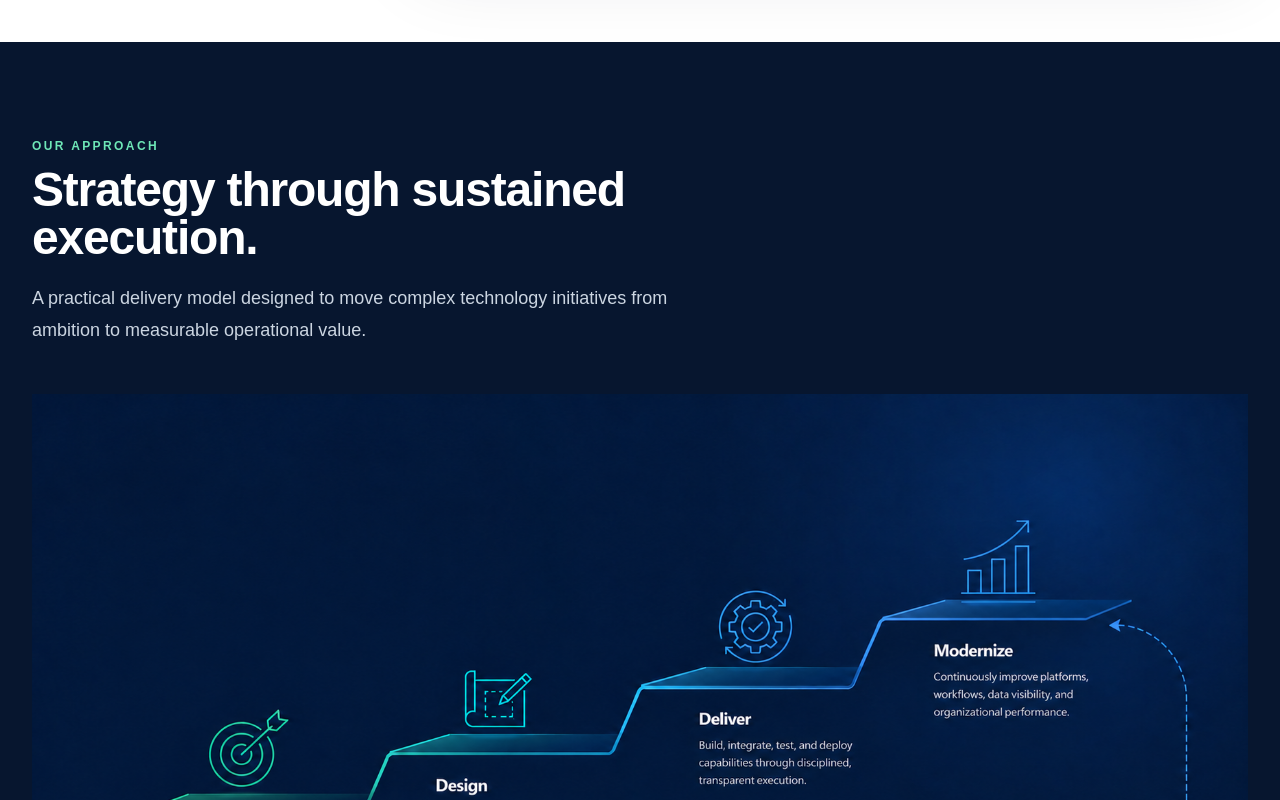
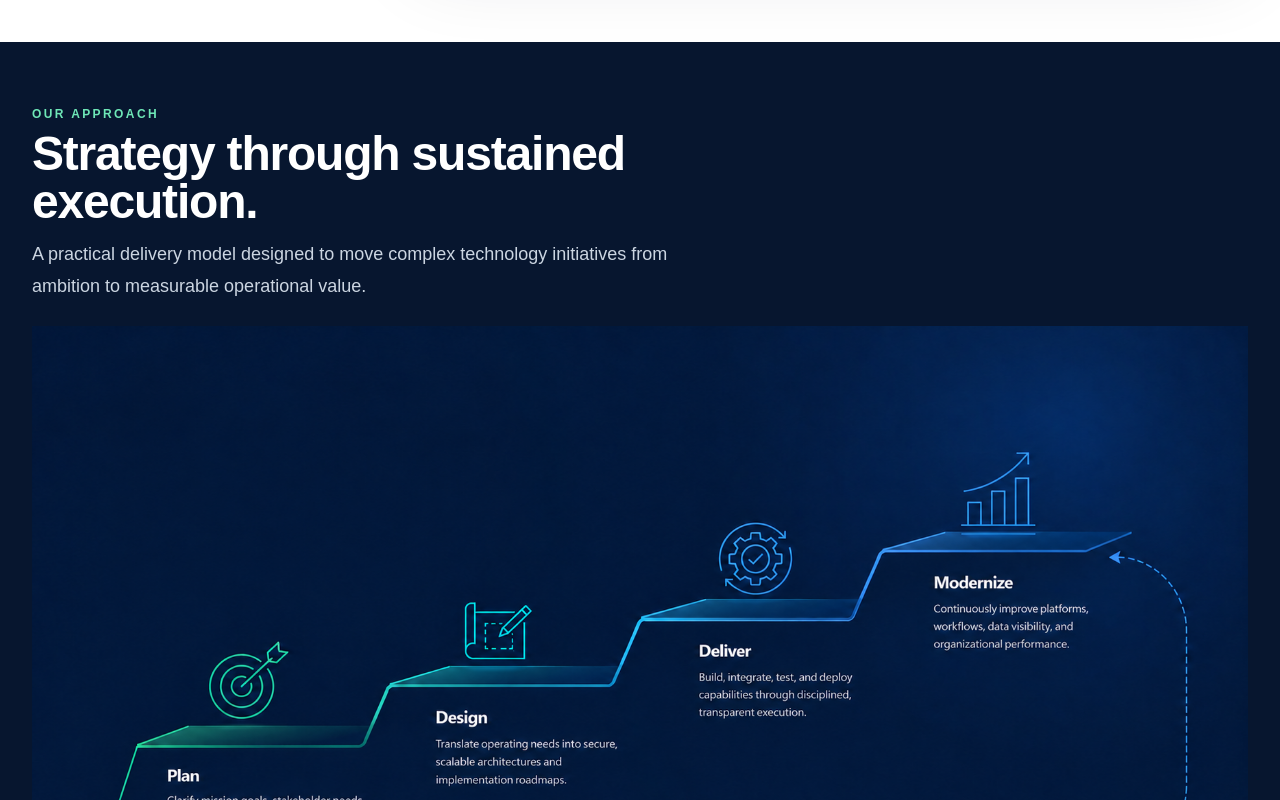
Before and after one commit to Space3434/365INO, a Next.js app: page /industries in a window 1280 px wide. Shown: the part 1740-2540 px from the top of the page. Built offline with nearby package versions, Linux system fonts and the light colour scheme.

Commit message:
Tighten industries approach spacing

```diff
--- a/components/industries-experience.tsx
+++ b/components/industries-experience.tsx
@@ -231,12 +231,12 @@ export function IndustriesExperience() {
         </div>
       </section>
 
-      <section id="delivery-approach" className="scroll-mt-24 bg-navy py-20 text-white sm:py-24">
+      <section id="delivery-approach" className="scroll-mt-24 bg-navy py-12 text-white sm:py-16">
         <div className="container-pad">
           <div className="max-w-3xl">
             <p className="text-xs font-black uppercase tracking-[0.2em] text-emerald-300">Our approach</p>
-            <h2 className="mt-3 text-4xl font-black tracking-tight sm:text-5xl">Strategy through sustained execution.</h2>
-            <p className="mt-5 max-w-2xl text-lg leading-8 text-slate-300">A practical delivery model designed to move complex technology initiatives from ambition to measurable operational value.</p>
+            <h2 className="mt-2 text-4xl font-black tracking-tight sm:text-5xl">Strategy through sustained execution.</h2>
+            <p className="mt-3 max-w-2xl text-lg leading-8 text-slate-300">A practical delivery model designed to move complex technology initiatives from ambition to measurable operational value.</p>
           </div>
           <div className="sr-only">
             <ol>
@@ -252,7 +252,7 @@ export function IndustriesExperience() {
             width={1774}
             height={887}
             unoptimized
-            className="mt-12 block h-auto w-full"
+            className="mx-auto mt-6 block h-auto w-full max-w-[1400px]"
             sizes="(max-width: 1536px) 100vw, 1536px"
           />
         </div>
```
